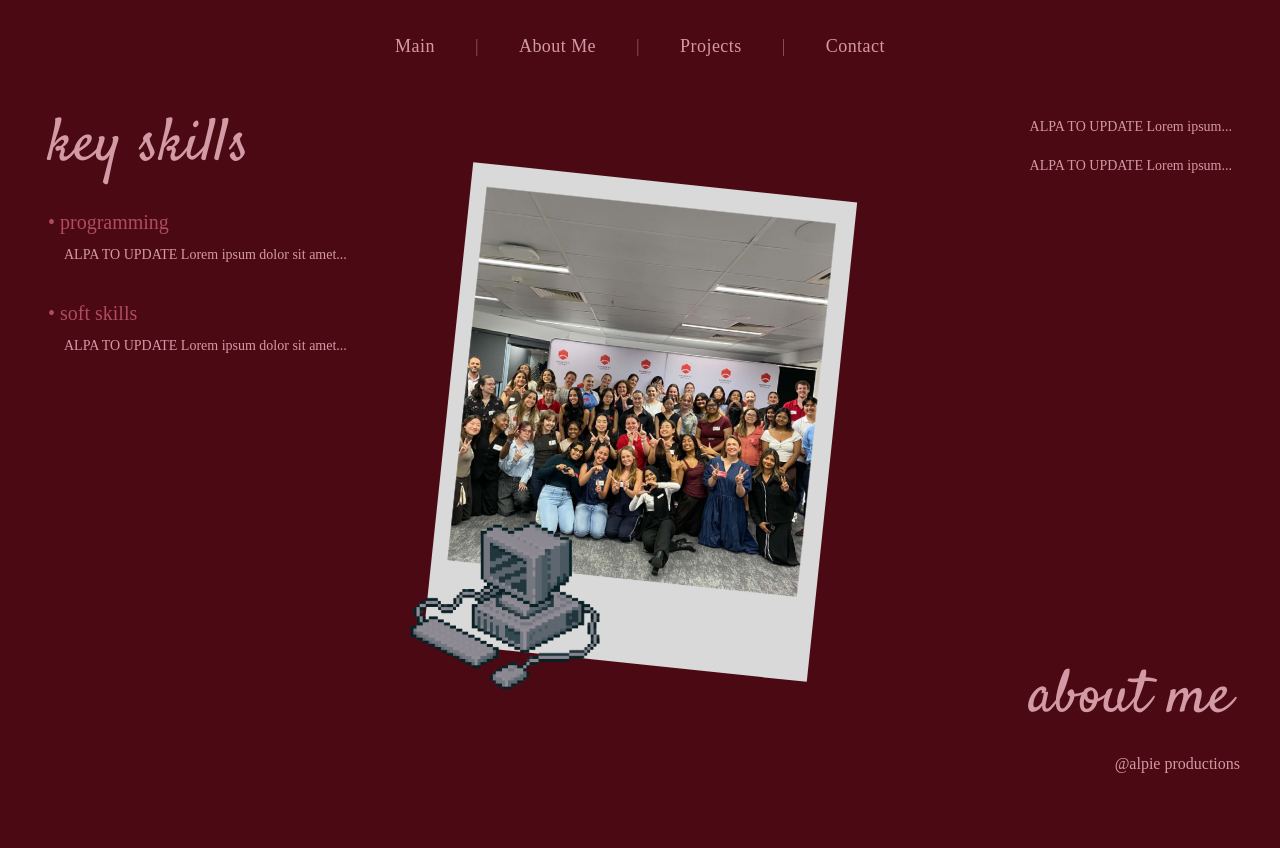
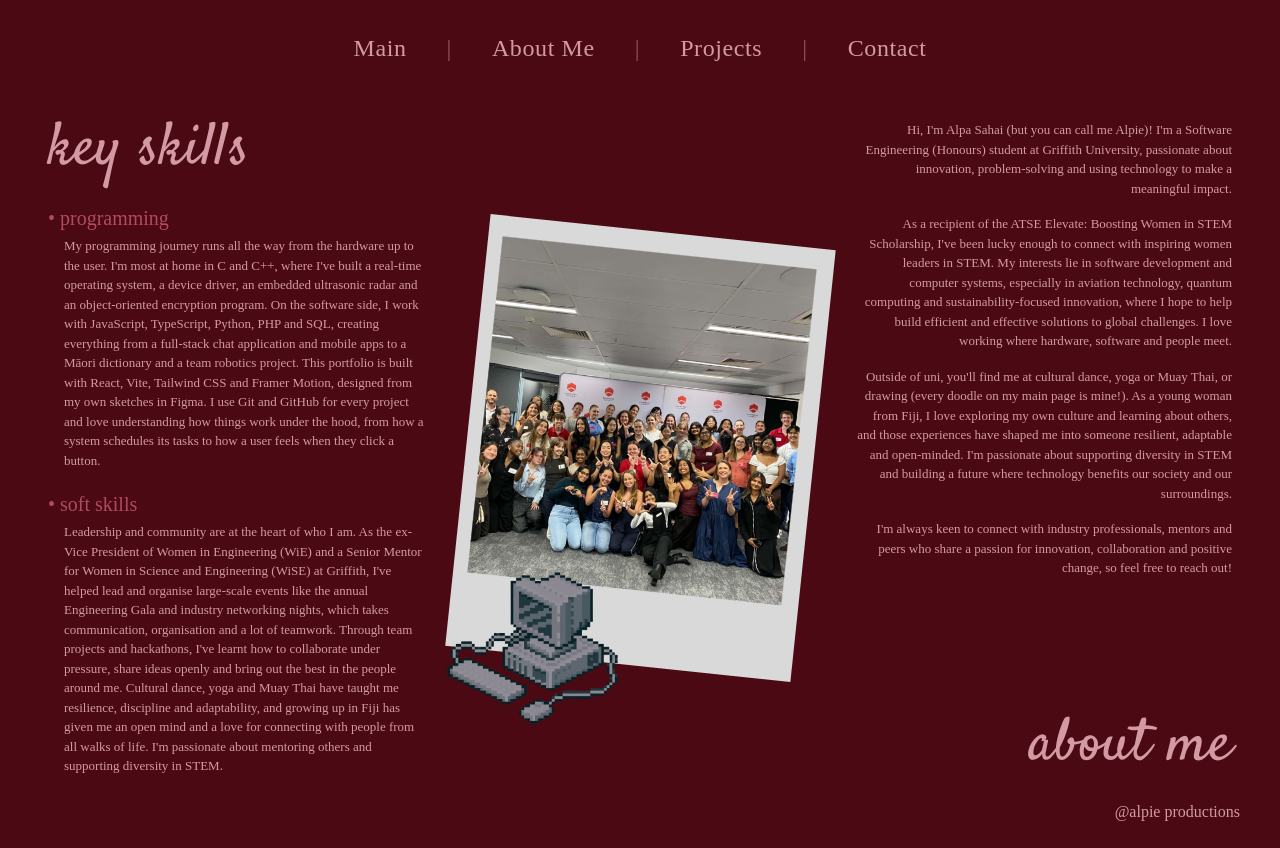
Before and after one commit to alpasahai/alpie_portfolio, a React (Vite) app in the folder a_portfolio/: page /about in a window 1280 px wide. Before the commit the page ends 800 px from the top, so only its background shows below. Built offline with nearby package versions, Linux system fonts and the light colour scheme; a web font is replaced by a local one.

Commit message:
UPdating the key_skills + adding the blurbs!!

```diff
--- a/a_portfolio/src/components/Navbar.jsx
+++ b/a_portfolio/src/components/Navbar.jsx
@@ -9,7 +9,7 @@ const links = [
 
 export default function Navbar() {
   return (
-    <nav className="flex justify-center items-center gap-10 py-8 font-nav text-blush text-lg tracking-wide">
+    <nav className="flex justify-center items-center gap-10 py-8 font-nav text-blush text-2xl tracking-wide">
       {links.map((link, index) => (
         <div key={link.name} className="flex items-center gap-10">
           <Link
--- a/a_portfolio/src/pages/key_skills_abt_me.jsx
+++ b/a_portfolio/src/pages/key_skills_abt_me.jsx
@@ -16,25 +16,27 @@ export default function KeySkillsAboutMe() {
       <Navbar />
 
       {/*3 columns like the OG design: skills | polaroid | about me*/}
-      <div className="flex-1 w-full max-w-7xl mx-auto grid grid-cols-[1fr_1.3fr_1fr] gap-12 px-12 py-6">
+      <div className="flex-1 w-full max-w-7xl mx-auto grid grid-cols-[1.2fr_1.1fr_1.2fr] gap-10 px-12 py-6">
 
         {/*COLUMN 1 - Key Skills come in frm the left*/}
         <motion.div initial="hidden" animate="visible" variants={pan_left} className="flex flex-col">
-          <h2 className="font-heading text-6xl text-blush mb-8">key skills</h2>
+          <h2 className="font-heading text-6xl text-blush mb-6">key skills</h2>
 
-          <h3 className="font-nav text-rose text-xl mb-2">• programming</h3>
-          <p className="font-body text-blush text-sm leading-relaxed mb-8 pl-4">
-            ALPA TO UPDATE Lorem ipsum dolor sit amet...
+          <h3 className="font-nav text-rose text-xl mb-1">• programming</h3>
+          <p className="font-body text-blush text-[13px] leading-normal mb-5 pl-4">
+            My programming journey runs all the way from the hardware up to the user. I'm most at home in C and C++, where I've built a real-time operating system, a device driver, an embedded ultrasonic radar and an object-oriented encryption program. On the software side, I work with JavaScript, TypeScript, Python, PHP and SQL, creating everything from a full-stack chat application and mobile apps to a Māori dictionary and a team robotics project. This portfolio is built with React, Vite, Tailwind CSS and Framer Motion, designed from my own sketches in Figma. I use Git and GitHub for every project and love understanding how things work under the hood, from how a system schedules its tasks to how a user feels when they click a button.
           </p>
 
-          <h3 className="font-nav text-rose text-xl mb-2">• soft skills</h3>
-          <p className="font-body text-blush text-sm leading-relaxed pl-4">
-            ALPA TO UPDATE Lorem ipsum dolor sit amet...
+          <h3 className="font-nav text-rose text-xl mb-1">• soft skills</h3>
+          <p className="font-body text-blush text-[13px] leading-normal pl-4">
+            Leadership and community are at the heart of who I am. As the ex-Vice President of Women in Engineering (WiE) and a Senior Mentor for Women in Science and Engineering (WiSE) at Griffith, I've helped lead and organise large-scale events like the annual Engineering Gala and industry networking nights, which takes communication, organisation and a lot of teamwork. Through team projects and hackathons, I've learnt how to collaborate under pressure, share ideas openly and bring out the best in the people around me. Cultural dance, yoga and Muay Thai have taught me resilience, discipline and adaptability, and growing up in Fiji has given me an open mind and a love for connecting with people from all walks of life. I'm passionate about mentoring others and supporting diversity in STEM.
           </p>
         </motion.div>
 
-        {/*COLUMN 2 - polaroid with the little computer tucked in the corner*/}
-        <div className="relative flex items-center justify-center">
+        {/*COLUMN 2 - polaroid with the little computer stuck to its corner*/}
+        <div className="flex items-center justify-center">
+          {/*this wrapper hugs the polaroid, so the computer is positioned relative to IT*/}
+          <div className="relative w-full">
             <motion.img
               src={ks_card}
               alt="alpie in engineering"
@@ -42,7 +44,7 @@ export default function KeySkillsAboutMe() {
               animate="visible"
               variants={grow_in_item}
               whileHover={shimmy.whileHover}
-            className="w-[90%]"
+              className="w-full"
               style={{ rotate: 6 }}
             />
             <motion.img
@@ -52,14 +54,25 @@ export default function KeySkillsAboutMe() {
               animate="visible"
               variants={grow_in_item}
               whileHover={shimmy.whileHover}
-            className="absolute w-[45%] bottom-[6%] -left-[4%] z-10"
+              className="absolute w-[50%] -bottom-[14%] -left-[6%] z-10"
             />
+          </div>
         </div>
 
         {/*COLUMN 3 - About Me comes in frm the right, heading sits at the bottom*/}
         <motion.div initial="hidden" animate="visible" variants={pan_right} className="flex flex-col text-right">
-          <p className="font-body text-blush text-sm leading-relaxed mb-4">ALPA TO UPDATE Lorem ipsum...</p>
-          <p className="font-body text-blush text-sm leading-relaxed mb-4">ALPA TO UPDATE Lorem ipsum...</p>
+          <p className="font-body text-blush text-[13px] leading-normal mb-4">
+            Hi, I'm Alpa Sahai (but you can call me Alpie)! I'm a Software Engineering (Honours) student at Griffith University, passionate about innovation, problem-solving and using technology to make a meaningful impact.
+          </p>
+          <p className="font-body text-blush text-[13px] leading-normal mb-4">
+            As a recipient of the ATSE Elevate: Boosting Women in STEM Scholarship, I've been lucky enough to connect with inspiring women leaders in STEM. My interests lie in software development and computer systems, especially in aviation technology, quantum computing and sustainability-focused innovation, where I hope to help build efficient and effective solutions to global challenges. I love working where hardware, software and people meet.
+          </p>
+          <p className="font-body text-blush text-[13px] leading-normal mb-4">
+            Outside of uni, you'll find me at cultural dance, yoga or Muay Thai, or drawing (every doodle on my main page is mine!). As a young woman from Fiji, I love exploring my own culture and learning about others, and those experiences have shaped me into someone resilient, adaptable and open-minded. I'm passionate about supporting diversity in STEM and building a future where technology benefits our society and our surroundings.
+          </p>
+          <p className="font-body text-blush text-[13px] leading-normal mb-4">
+            I'm always keen to connect with industry professionals, mentors and peers who share a passion for innovation, collaboration and positive change, so feel free to reach out!
+          </p>
           <h2 className="font-heading text-6xl text-blush mt-auto">about me</h2>
         </motion.div>
       </div>
--- a/a_portfolio/src/pages/main_page.jsx
+++ b/a_portfolio/src/pages/main_page.jsx
@@ -19,17 +19,18 @@ import facecard from "../design_elements/facecard.png";
 //map for all the drawings:
 const drawings = [
   { src: ticket,       alt: "travel ticket",     top: 0,  left: 21, width: 25, tilt: 0 },
-  { src: sketch,       alt: "alpie sketch",      top: 1,  left: 50, width: 16, tilt: 0 },
+  // { src: sketch,       alt: "alpie sketch",      top: 1,  left: 50, width: 16, tilt: 0 },
   { src: brush,        alt: "paint brush",       top: 1,  left: 60, width: 18, tilt: -15 },
   { src: ribbon,       alt: "ribbon",            top: 1,  left: 35, width: 29, tilt: 0 },
+  { src: sketch,       alt: "alpie sketch",      top: 1,  left: 50, width: 16, tilt: 0 },
   { src: frangipani,   alt: "frangipani",        top: 12, left: 65, width: 19, tilt: 0 },
   { src: frangipani_2, alt: "pink frangipani",   top: 36, left: 75, width: 9,  tilt: 0 },
-  { src: hibiscus,     alt: "hibiscus",          top: 31, left: 11, width: 20, tilt: 0 },
   { src: facecard,     alt: "polaroid of alpie", top: 55, left: 21, width: 17, tilt: 15 },
   { src: jhumka,       alt: "jhumka earrings",   top: 62, left: 36, width: 17, tilt: 0 },
   { src: gloves,       alt: "boxing gloves",     top: 60, left: 53, width: 16, tilt: 0 },
   { src: beads,        alt: "name beads",        top: 53, left: 62, width: 25, tilt: -5 },
   { src: volleyball,   alt: "volleyball",        top: 68, left: 72, width: 13, tilt: 0 },
+  { src: hibiscus,     alt: "hibiscus",          top: 31, left: 11, width: 20, tilt: 0 },
 ];
 
 export default function MainPage() {
--- a/a_portfolio/src/pages/projects.jsx
+++ b/a_portfolio/src/pages/projects.jsx
@@ -31,7 +31,9 @@ export default function ProjectsPage() {
           className="w-1/4"
         >
           <h2 className="font-heading text-5xl text-blush mb-4">the<br />projects</h2>
-          <p className="font-body text-blush text-sm">Lorem ipsum dolor sit amet...</p>
+          <p className="font-body text-blush text-sm leading-relaxed">
+            Welcome to my little wall of work! These are the projects I've built across my degree, from low-level systems in C, like a real-time operating system and a device driver, to full-stack and mobile apps in JavaScript and TypeScript. You'll also find team projects like ATLAS and our WFEO hackathon entry, where collaboration was just as important as the code. Each project taught me something new, whether that was debugging hardware, designing for real users or working as part of a team. Click on any polaroid to head straight to its GitHub and see how it all works under the hood. This wall is always growing, so check back for what I'm building next!
+          </p>
         </motion.div>
 
         <motion.div
```
Lines whose indentation alone changed are shown as unchanged.
